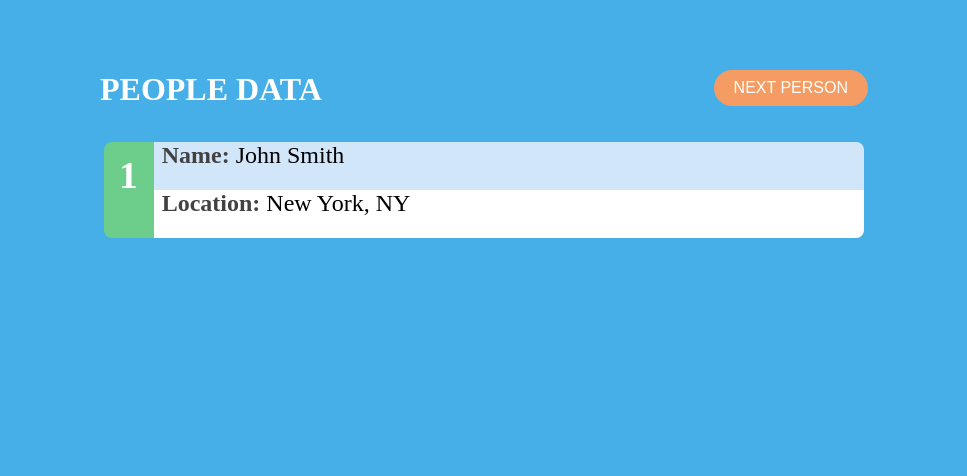
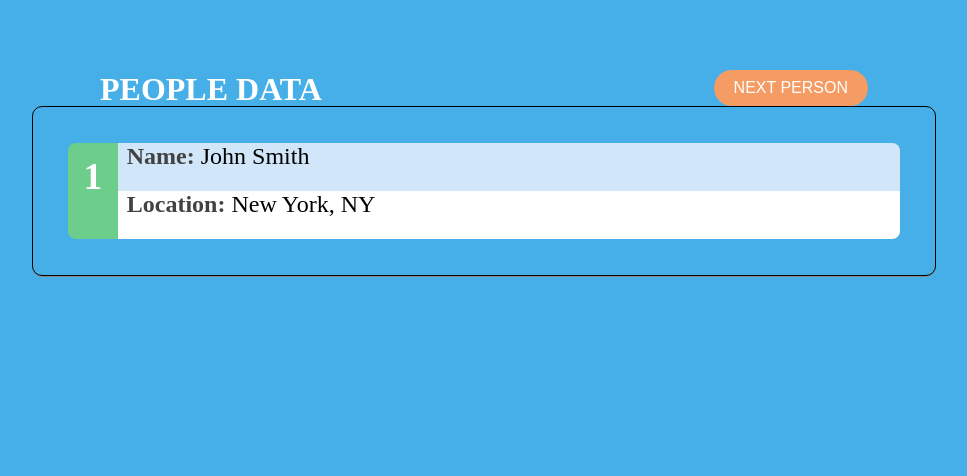
Before and after one commit to tinesh-08/Haystek_Test, a PHP site: page / in a window 1280 px wide. Shown: the top 476 px of the page, without its empty margins (156-1123 px from the left). Run offline with PHP 8.4, Linux system fonts and the light colour scheme.

Commit message:
update style.css

```diff
--- a/style.css
+++ b/style.css
@@ -20,7 +20,10 @@ body
 .parent
 {
     overflow-y: scroll;
-    box-sizing: border-box;
+    border: 1px solid;
+    border-radius: 10px;
+    padding: 10px;
+    box-shadow: 0px 1px #888888;
     position: relative;
     width: 70%;
     max-height: 65vh;
```
